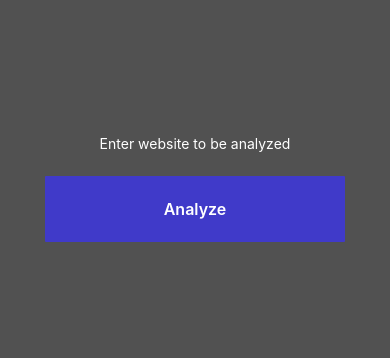
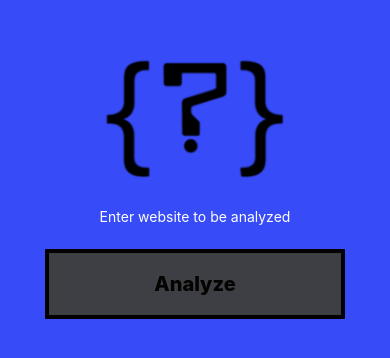
Before and after one commit to TravisHoover/website-analyzer, a React Native app: screen / in a window 390 px wide. Shown: the part 238-596 px from the top of the page. Built offline with nearby package versions, Linux system fonts and the light colour scheme.

Commit message:
Added logo to splash screen, moved styles out of button component, and updated app.json to what it needs to finally build with Expo.

```diff
--- a/App.js
+++ b/App.js
@@ -1,5 +1,5 @@
 import React, {Component} from 'react';
-import {ScrollView, TextInput, Text, View, ActivityIndicator} from 'react-native';
+import {ScrollView, TextInput, Text, Image, View, ActivityIndicator} from 'react-native';
 import styles from './Styles'
 import { Button } from './js/common/Button'
 
@@ -49,6 +49,10 @@ export default class App extends Component {
 		if (!this.state.done && !this.state.loading) {
 			return (
 				<View style={styles.container}>
+					<Image
+						style={styles.logo}
+						source={require('./icon.png')}
+					/>
 					<TextInput
 						style={styles.instructions}
 						placeholder="Enter website to be analyzed"
--- a/Styles.js
+++ b/Styles.js
@@ -3,7 +3,7 @@ import React, { StyleSheet } from 'react-native';
 const Styles = StyleSheet.create({
 	container: {
 		alignItems: 'center',
-		backgroundColor: '#515151',
+		backgroundColor: '#374bf8',
 		flex: 1,
 		justifyContent: 'center',
 	},
@@ -24,6 +24,29 @@ const Styles = StyleSheet.create({
 		margin: 10,
 		textAlign: 'center',
 	},
+	buttonStyle: {
+		backgroundColor: '#3d3f44',
+		width: 300,
+		borderWidth: 4,
+		borderRadius: 1,
+		marginTop: 5,
+		marginBottom: 5,
+		marginLeft: 5,
+		marginRight: 5,
+		paddingTop: 9,
+		paddingBottom: 9
+	},
+	textStyle: {
+		alignSelf: 'center',
+		color: '#040302',
+		fontSize: 20,
+		fontWeight: '800',
+		paddingTop: 10,
+		paddingBottom: 10
+	},
+	logo: {
+		borderColor: 'white'
+	}
 });
 
 export default Styles;
--- a/app.json
+++ b/app.json
@@ -3,9 +3,11 @@
     "sdkVersion": "23.0.0",
     "name": "Website Analyzer",
     "icon": "./icon.png",
-    "version": "1.0.0",
+    "version": "2.0.0",
     "android": {
-      "package": "com.website.analyzer"
+      "package": "com.website_analyzer",
+      "versionCode": 2,
+      "permissions": []
     }
   }
 }
--- a/js/common/Button.js
+++ b/js/common/Button.js
@@ -1,5 +1,6 @@
 import React from 'react';
 import { Text, TouchableOpacity } from 'react-native';
+import styles from '../../Styles';
 
 const Button = ({ onPress, children } ) => {
 	return(
@@ -11,28 +12,4 @@ const Button = ({ onPress, children } ) => {
 	)
 };
 
-const styles = {
-	buttonStyle: {
-		backgroundColor: '#403ac9',
-		width: 300,
-		borderWidth: 4,
-		borderRadius: 1,
-		borderColor: '#403ac9',
-		marginTop: 5,
-		marginBottom: 5,
-		marginLeft: 5,
-		marginRight: 5,
-		paddingTop: 9,
-		paddingBottom: 9
-	},
-	textStyle: {
-		alignSelf: 'center',
-		color: '#fff',
-		fontSize: 16,
-		fontWeight: '600',
-		paddingTop: 10,
-		paddingBottom: 10
-	}
-};
-
 export { Button };
```
